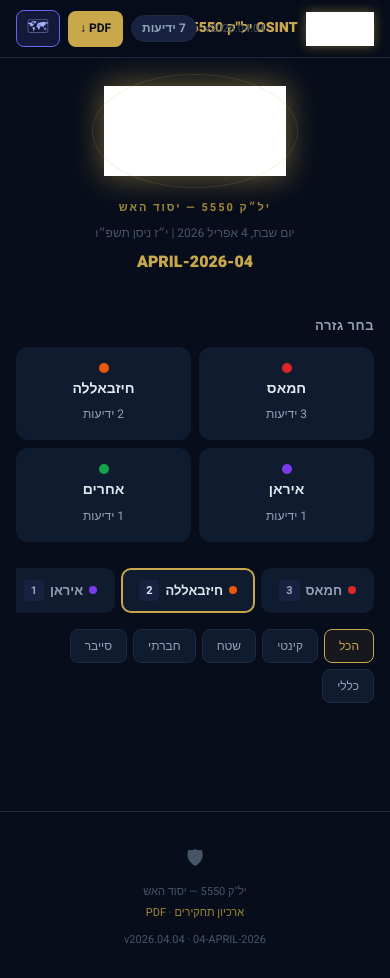
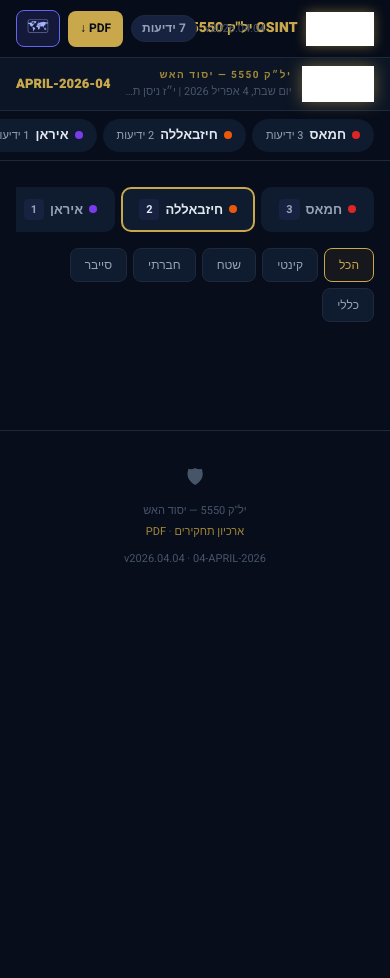
Before and after one commit to LahavRoee/OSINT-5550, a website: page docs/v2026.04.04/index.html in a window 390 px wide. After the commit the page ends 844 px from the top, so only its background shows below. Drawn offline with Linux system fonts and the light colour scheme.

Commit message:
Compact hero bar — items visible immediately above fold on mobile
- Hero replaced with compact flex row: logo + unit name/dates + date badge
- Sector nav simplified to horizontal scroll strip (no title div)
- Rebuilt v2026.04.03 and v2026.04.04 with updated template

Co-Authored-By: Claude Sonnet 4.6 <noreply@anthropic.com>

```diff
--- a/docs/v2026.04.04/index.html
+++ b/docs/v2026.04.04/index.html
@@ -198,104 +198,77 @@
 
   .leaflet-popup-content { direction: rtl; font-family: 'Heebo', sans-serif; }
 
-  /* ══ Hero ═══════════════════════════════════════════════════ */
+  /* ══ Hero — compact date bar ════════════════════════════════ */
   .hero {
-    padding: 28px 16px 20px;
-    text-align: center;
-    max-width: 720px;
-    margin: 0 auto;
-  }
-
-  .hero-emblem {
-    position: relative;
-    display: inline-block;
-    margin-bottom: 14px;
+    display: flex;
+    align-items: center;
+    gap: 10px;
+    padding: 8px 16px;
+    border-bottom: 1px solid var(--border);
+    background: rgba(15,27,46,0.6);
   }
 
   .hero-emblem img {
-    height: 90px;
-    filter: brightness(0) invert(1) sepia(1) saturate(1.2) hue-rotate(5deg) brightness(0.95);
+    height: 36px;
+    filter: brightness(0) invert(1) drop-shadow(0 0 8px rgba(201,168,76,.5));
+    flex-shrink: 0;
     display: block;
-    margin: 0 auto;
-    drop-shadow: 0 0 30px rgba(201,168,76,.4);
-    filter: brightness(0) invert(1) drop-shadow(0 0 16px rgba(201,168,76,.55));
   }
 
-  .hero-emblem-ring {
-    position: absolute;
-    inset: -12px;
-    border-radius: 50%;
-    border: 1px solid rgba(201,168,76,.15);
-    pointer-events: none;
+  .hero-text { flex: 1; min-width: 0; }
+
+  .hero-unit-name {
+    font-size: 10px;
+    font-weight: 700;
+    letter-spacing: 1.5px;
+    color: var(--gold-dim);
+    white-space: nowrap;
   }
 
-  .hero-unit-name {
+  .hero-dates {
     font-size: 11px;
-    font-weight: 700;
-    letter-spacing: 2px;
-    color: var(--gold-dim);
-    text-transform: uppercase;
-    margin-bottom: 8px;
+    color: var(--text-muted);
+    white-space: nowrap;
+    overflow: hidden;
+    text-overflow: ellipsis;
   }
 
-  .hero-dates { font-size: 12px; color: var(--text-muted); margin-bottom: 8px; }
-
-  .hero h1 {
-    font-size: clamp(16px, 4vw, 22px);
+  .hero-date-badge {
+    margin-right: auto;
+    font-size: 13px;
     font-weight: 900;
     color: var(--gold);
-    margin-bottom: 0;
-    line-height: 1.4;
+    white-space: nowrap;
+    flex-shrink: 0;
   }
 
-  .notice-banner {
-    background: rgba(201,168,76,.07);
-    border: 1px solid rgba(201,168,76,.2);
-    border-radius: var(--radius);
-    padding: 11px 15px;
-    font-size: 12px;
-    color: var(--text-dim);
-    text-align: right;
-    line-height: 1.6;
+  /* ══ Sector strip — horizontal scroll ═══════════════════════ */
+  .sector-nav {
+    display: flex;
+    gap: 6px;
+    padding: 8px 16px;
+    overflow-x: auto;
+    -webkit-overflow-scrolling: touch;
+    scrollbar-width: none;
+    border-bottom: 1px solid var(--border);
   }
-  .notice-banner strong { color: var(--gold); }
-
-  /* ══ Sector Cards ════════════════════════════════════════════ */
-  .sector-nav {
-    max-width: 720px;
-    margin: 22px auto 0;
-    padding: 0 16px;
-  }
-  .sector-nav-title {
-    font-size: 13px;
-    font-weight: 700;
-    color: var(--text-dim);
-    margin-bottom: 10px;
-    letter-spacing: 0.5px;
-  }
-  .sector-cards {
-    display: grid;
-    grid-template-columns: repeat(auto-fit, minmax(130px, 1fr));
-    gap: 8px;
-  }
+  .sector-nav::-webkit-scrollbar { display: none; }
 
   .sector-card {
+    display: flex;
+    align-items: center;
+    gap: 6px;
     background: var(--surface);
-    border-radius: var(--radius);
-    padding: 14px 12px;
+    border-radius: 20px;
+    padding: 5px 13px;
     cursor: pointer;
-    border: 2px solid transparent;
-    transition: border-color 0.2s, transform 0.1s;
-    text-align: center;
-    display: flex;
-    flex-direction: column;
-    align-items: center;
-    justify-content: center;
-    gap: 5px;
+    border: 1.5px solid transparent;
+    transition: border-color 0.15s;
+    white-space: nowrap;
     font-family: 'Heebo', sans-serif;
-    min-height: 70px;
+    flex-shrink: 0;
   }
-  .sector-card:active { transform: scale(0.97); }
+  .sector-card:active { opacity: 0.8; }
   .sector-card[data-actor="HAMAS"]:hover,
   .sector-card[data-actor="HAMAS"].active     { border-color: var(--c-hamas); }
   .sector-card[data-actor="HEZBOLLAH"]:hover,
@@ -305,13 +278,13 @@
   .sector-card[data-actor="OTHERS"]:hover,
   .sector-card[data-actor="OTHERS"].active    { border-color: var(--c-others); }
 
-  .sector-dot { width: 10px; height: 10px; border-radius: 50%; }
+  .sector-dot { width: 8px; height: 8px; border-radius: 50%; flex-shrink: 0; }
   .sector-card[data-actor="HAMAS"]     .sector-dot { background: var(--c-hamas); }
   .sector-card[data-actor="HEZBOLLAH"] .sector-dot { background: var(--c-hizb); }
   .sector-card[data-actor="IRAN"]      .sector-dot { background: var(--c-iran); }
   .sector-card[data-actor="OTHERS"]    .sector-dot { background: var(--c-others); }
-  .sector-name  { font-weight: 700; font-size: 14px; color: var(--text); }
-  .sector-count { font-size: 12px; color: var(--text-dim); }
+  .sector-name  { font-weight: 700; font-size: 13px; color: var(--text); }
+  .sector-count { font-size: 11px; color: var(--text-dim); }
 
   /* ══ Main Content ════════════════════════════════════════════ */
   .content {
@@ -621,18 +594,17 @@
 <!-- ── Hero ──────────────────────────────────────────────────────────────── -->
 <section class="hero">
   <div class="hero-emblem">
-    <img src="../assets/logo.png" alt="לוגו יל&quot;ק 5550" onerror="this.style.display='none'">
-    <div class="hero-emblem-ring"></div>
+    <img src="../assets/logo.png" alt="לוגו" onerror="this.style.display='none'">
   </div>
-  <div class="hero-unit-name">יל״ק 5550 — יסוד האש</div>
-  <div class="hero-dates">יום שבת, 4 אפריל 2026 | י״ז ניסן תשפ״ו</div>
-  <h1>04-APRIL-2026</h1>
+  <div class="hero-text">
+    <div class="hero-unit-name">יל״ק 5550 — יסוד האש</div>
+    <div class="hero-dates">יום שבת, 4 אפריל 2026 | י״ז ניסן תשפ״ו</div>
+  </div>
+  <div class="hero-date-badge">04-APRIL-2026</div>
 </section>
 
 <!-- ── Sector quick-nav ───────────────────────────────────────────────────── -->
-<div class="sector-nav">
-  <div class="sector-nav-title">בחר גזרה</div>
-  <div class="sector-cards"><div class="sector-card" data-actor="HAMAS">
+<div class="sector-nav"><div class="sector-card" data-actor="HAMAS">
       <span class="sector-dot"></span>
       <span class="sector-name">חמאס</span>
       <span class="sector-count">3 ידיעות</span>
@@ -649,7 +621,6 @@
       <span class="sector-name">אחרים</span>
       <span class="sector-count">1 ידיעות</span>
     </div></div>
-</div>
 
 <!-- ── Main content ──────────────────────────────────────────────────────── -->
 <main class="content">
```
Also changed, not shown: docs/v2026.04.03/index.html (+65 -94 lines), src/templates/version.html (+58 -87 lines).
